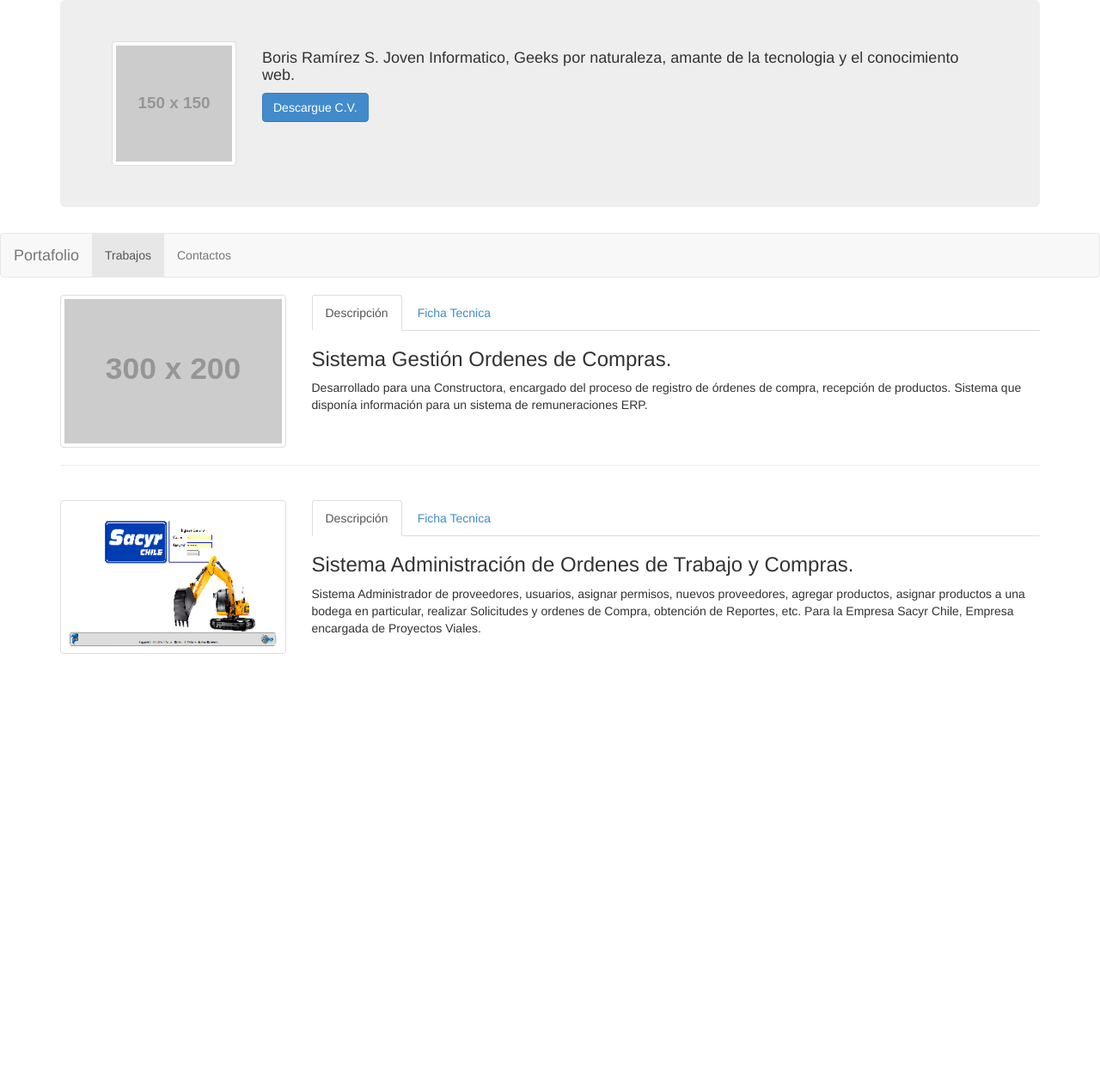
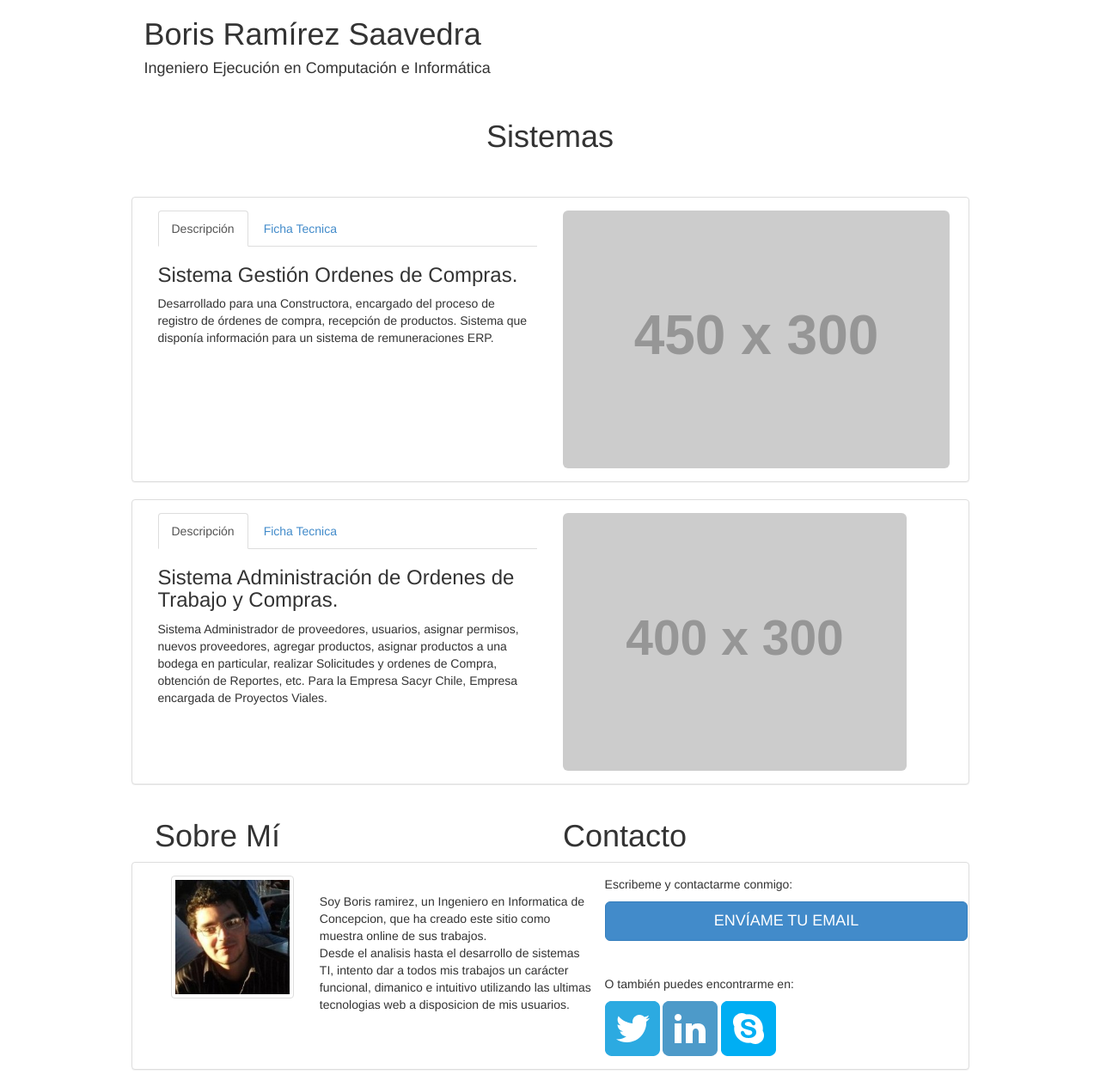
Before and after one commit to zirob/MiPortafolio, a PHP site: page / in a window 1280 px wide. Shown: the whole page at 86% size. Before the commit the page ends 761 px from the top, so only its background shows below. Run offline with PHP 8.4, Linux system fonts and the light colour scheme; grey boxes labelled with a size stand in for pictures from a placeholder-image service; some libraries are stand-ins or nearby versions.

Commit message:
Agregacion de imagenes a redes sociales y reestructuracion

```diff
--- a/footer.html
+++ b/footer.html
@@ -1,6 +1,64 @@
-</div><!-- tab-content -->
-</div><!-- row -->
-</div><!-- tab-content -->
+
+<footer>
+<div class="container">
+  	<div class="col-md-offset-1 col-md-10 ">
+    		 <div class="row">
+    				  <div class="col-xs-6 col-sm-6 col-md-6 col-lg-6">
+      		              <h1 class="text-left">Sobre Mí</h1>
+      				</div>
+      				<div class="col-xs-6 col-sm-6 col-md-6 col-lg-6">
+      		              <h1 class="text-left">Contacto</h1>
+      				</div>
+    		</div>
+  	</div>
+
+    <div class="row">
+          <div class="col-md-10 col-md-offset-1">
+                <div class="row">
+                    <div class="panel panel-default">
+                        <div class="panel-body">
+
+                                  <div class=" col-md-7 ">
+                                        <!-- <div class="row"> -->
+                                              <div class="col-md-4">
+                                              			<img src="img/foto_boris.jpg" alt="placeholder" class="img-responsive img-thumbnail">
+                                              </div>
+                                              <br>
+                                              <div class="col-md-8">
+                                              			<p>Soy Boris ramirez, un Ingeniero en Informatica de Concepcion, que ha creado este sitio como muestra online de sus trabajos.<br>
+                                                    Desde el analisis hasta el desarrollo de sistemas TI, intento dar a todos mis trabajos un carácter funcional, dimanico e intuitivo
+                                                    utilizando las ultimas tecnologias web a disposicion de mis usuarios.</p>
+                                              </div>
+                                          <!-- </div> -->
+              		   				       </div>
+
+                                   <div class=" col-md-5 ">
+                                        <div class="row">
+                  	   				  			  <div class="row">
+                                          			<p>Escribeme y contactarme conmigo:</p>
+                                            		<button type="button" class="btn btn-primary btn-lg btn-block">ENVÍAME TU EMAIL</button>
+                  	   				  			  </div>
+                                        <br>
+                                        <br>
+                                        <div class="row">
+                                                <p>O también puedes encontrarme en:</p>
+                                        </div>
+                                        <div class="row ">
+                                                <!-- <a href="#"><img src="img/facebook-64.png" alt="placeholder" ></a> -->
+                                                <a href="https://twitter.com/Zirohb" target="_blank"><img src="img/twitter-64.png" alt="placeholder"  </a>
+                                                <a href="http://www.linkedin.com/in/borisramirezsaavedra" target="_blank"><img src="img/linkedin-64.png" alt="placeholder" ></a>
+                                                <a href="#" target="_blank"><img src="img/skype-64.png" alt="placeholder" ></a>
+
+                                        </div>
+                                   </div>
+
+                        </div>
+                    </div>
+                </div>
+          </div>
+    </div>
+</div>
+
 
 <!-- JavaScript plugins (requires jQuery) -->
 <script src="http://code.jquery.com/jquery.js"></script>
@@ -8,6 +66,5 @@
 <script type="text/javascript" src="js/bootstrap.js"></script>
 <!-- Enable responsive features in IE8 with Respond.js (https://github.com/scottjehl/Respond) -->
 <!-- <script src="js/respond.js"></script> -->
-
-</body>
+</footer>
 </html>
--- a/header.html
+++ b/header.html
@@ -10,20 +10,17 @@
 </head>
 <body>
 <div class="container">
-    <div class="jumbotron">
         <div class="row">
-            <div class="col-md-2">
-                <img src="http://placehold.it/150x150" alt="" class="img-thumbnail img-responsive">
-            </div> <!-- col-lg-2 -->
-            <div class="col-md-10">
-                  <h4>
-                      Boris Ramírez S. Joven Informatico, Geeks por naturaleza, amante de la tecnologia y el conocimiento web.
-                  </h4>
-                  <p>
-                    <a class="btn btn-primary btn-large " href="doc/Curriculum Vitae - Boris Ramirez Saavedra.pdf" download="Curriculum Vitae - Boris Ramirez Saavedra">Descargue C.V.</a>
-                    <!-- <a href="https://docs.google.com/file/d/0BzjNkunnxnVzb2o4Zm80QlRabmc/edit?usp=sharing" class="btn btn-primary btn-large ">Descargue C.V.</a> -->
-                  </p>
+
+            <div class="col-md-offset-1 col-sm-offset-1 col-xs-6 col-sm-6 col-md-6 col-lg-6">
+                  <h1>Boris Ramírez Saavedra</h1>
+                  <h4>Ingeniero Ejecución en Computación e Informática</h4>
+
+                 <!--  <p>
+                   <a class="btn btn-primary btn-large " href="doc/Curriculum Vitae - Boris Ramirez Saavedra.pdf" download="Curriculum Vitae - Boris Ramirez Saavedra">Descargue C.V.</a>
+                   <a href="https://docs.google.com/file/d/0BzjNkunnxnVzb2o4Zm80QlRabmc/edit?usp=sharing" class="btn btn-primary btn-large ">Descargue C.V.</a>
+                 </p> -->
             </div>
         </div>
-    </div>
 </div>
+<br>
--- a/index.php
+++ b/index.php
@@ -1,5 +1,4 @@
 <?
-// include('header.html');
-include('trabajos.php');
+include('main.php');
 include('footer.html');
 ?>
--- /dev/null
+++ b/main.php
@@ -0,0 +1,101 @@
+<?
+include('header.html');
+?>
+<div class="container">
+        <div class="row">
+
+            <div class="col-xs-12 col-sm-12 col-md-12 col-lg-12">
+                  <h1 class="text-center">Sistemas</h1>
+                  <!-- <h4>Ingeniero Ejecución en Computación e Informática</h4>     -->
+
+                 <!--  <p>
+                   <a class="btn btn-primary btn-large " href="doc/Curriculum Vitae - Boris Ramirez Saavedra.pdf" download="Curriculum Vitae - Boris Ramirez Saavedra">Descargue C.V.</a>
+                   <a href="https://docs.google.com/file/d/0BzjNkunnxnVzb2o4Zm80QlRabmc/edit?usp=sharing" class="btn btn-primary btn-large ">Descargue C.V.</a>
+                 </p> -->
+            </div>
+        </div>
+</div>
+<br><br>
+<!-- Contenido -->
+<div class="container">
+    <div class="row">
+        <div class="col-md-offset-1 col-md-10 ">
+
+                    <div class="row">
+                        <div class="panel panel-default">
+                            <div class="panel-body">
+                                  <!-- Primer trabajo -->
+                                  <div class="col-md-6 col-lg-6">
+                                        <ul class="nav nav-tabs">
+                                            <li class="active" ><a href="#trabajos1" data-toggle="tab">Descripción</a></li>
+                                            <li ><a href="#contacto1" data-toggle="tab">Ficha Tecnica</a></li>
+                                        </ul>
+                                        <div class="tab-content">
+                                            <div class="tab-pane active" id="trabajos1">
+                                                    <h3>Sistema Gestión Ordenes de Compras.</h3>
+                                                    <p>Desarrollado para una Constructora, encargado del proceso de registro de órdenes de compra, recepción de
+                                                    productos. Sistema que disponía información para un sistema de remuneraciones ERP.</p>
+                                            </div><!-- div trabajos -->
+                                            <div class="tab-pane" id="contacto1">
+                                                        <dl class="dl-horizontal ">
+                                                          <dt>Sistema</dt>
+                                                          <dd>Gestión de Órdenes de Compra.</dd>
+                                                          <dt>Empresa</dt>
+                                                          <dd>Sigtec Ltda.</dd>
+                                                          <dt>Descripción</dt>
+                                                          <dd>Sistema encargado del proceso de registro de órdenes de compra, recepción de productos y pago. Disponía información para un sistema de remuneraciones ERP.</dd>
+                                                          <dt>Cliente</dt>
+                                                          <dd>Constructora Aitue S.A.</dd>
+                                                        </dl>
+                                            </div><!-- div trabajos -->
+                                        </div><!-- tab-content -->
+                                  </div>
+                                  <div class="col-md-6 col-lg-6 ">
+                                      <a href="#"><img src="http://placehold.it/450x300" alt="placeholder" class="img-rounded"></a>
+                                  </div>
+
+                            </div>
+                        </div>
+                    </div>
+                  <!-- <hr> -->
+                  <div class="row">
+                      <div class="panel panel-default">
+                          <div class="panel-body">
+                              <div class="col-md-6 col-lg-6">
+                                      <ul class="nav nav-tabs">
+                                              <li class="active" ><a href="#trabajos2" data-toggle="tab">Descripción</a></li>
+                                              <li ><a href="#contacto2" data-toggle="tab">Ficha Tecnica</a></li>
+                                      </ul>
+                                      <div class="tab-content">
+                                           <div class="tab-pane active" id="trabajos2">
+                                                      <h3>Sistema Administración de Ordenes de Trabajo y Compras.</h3>
+                                                      <p>Sistema Administrador de proveedores, usuarios, asignar permisos, nuevos proveedores, agregar productos, asignar productos a una bodega en particular, realizar Solicitudes y
+                                                       ordenes de Compra, obtención de Reportes, etc. Para la Empresa Sacyr Chile, Empresa encargada de Proyectos Viales. </p>
+                                           </div><!-- div trabajos -->
+                                           <div class="tab-pane" id="contacto2">
+                                                  <dl class="dl-horizontal ">
+                                                      <dt>Sistema</dt>
+                                                      <dd>Administración de Ordenes de Trabajo y Compras.</dd>
+                                                      <dt>Empresa</dt>
+                                                      <dd>SRB Chile S.A.</dd>
+                                                      <dt>Descripción</dt>
+                                                      <dd>Sistema Administrador de proveedores, usuarios, asignar permisos, nuevos proveedores, agregar productos, asignar productos a una bodega en particular, realizar Solicitudes y ordenes de Compra, obtención de Reportes, etc. Para la Empresa Sacyr Chile, Empresa encargada de Proyectos Viales. </dd>
+                                                      <dt>Cliente</dt>
+                                                      <dd>Sacyr Chile S.A.</dd>
+                                                  </dl>
+                                            </div>
+                                      </div>
+                                      <!-- <div class="col-lg-offset-2">
+                                        <p><a href="../sacyrchile.cl" target="_blank" class="btn btn-success">Probar Aplicación &raquo</a></p>
+                                      </div> -->
+                              </div>
+                              <div class="col-md-6 col-lg-6">
+                                  <a href="../sacyrchile.cl" target="_blank"><img src="http://placehold.it/400x300" alt="placeholder" class=" img-rounded"></a>
+                              </div>
+                          </div>
+                    </div>
+                </div>
+           </div>
+    </div>
+</div>
+</body>
```
Also changed, not shown: contactos.php (+7 -33 lines), img/facebook-64.png (added), img/foto_boris.jpg (added), img/linkedin-64.png (added), img/skype-64.png (added), img/twitter-64.png (added).
